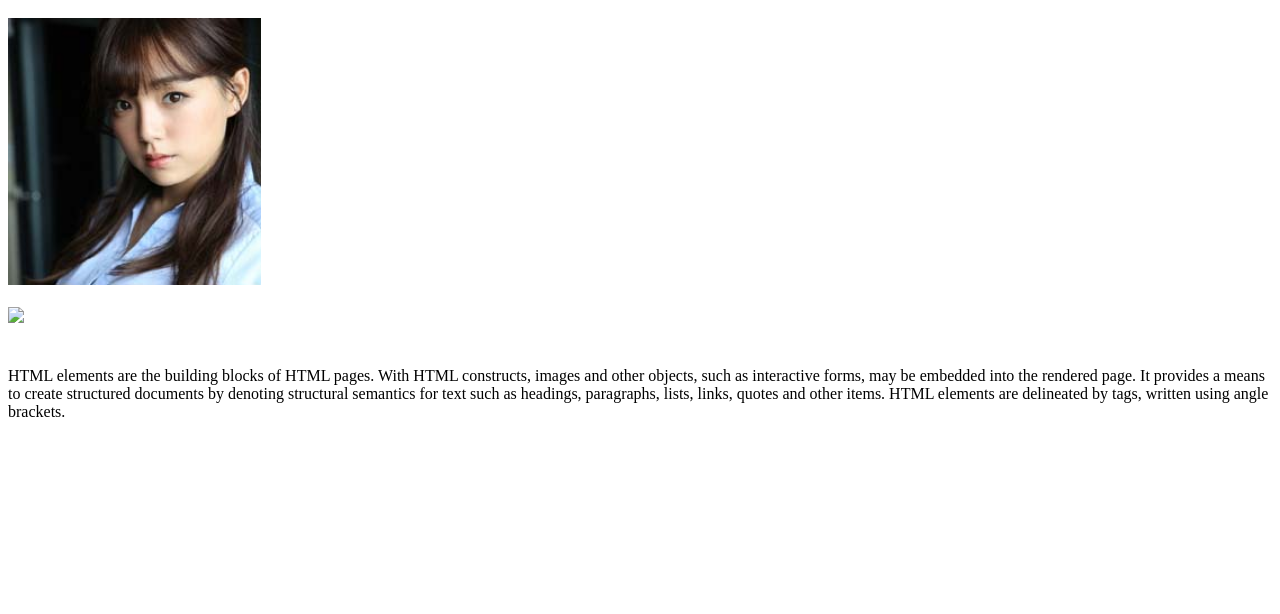
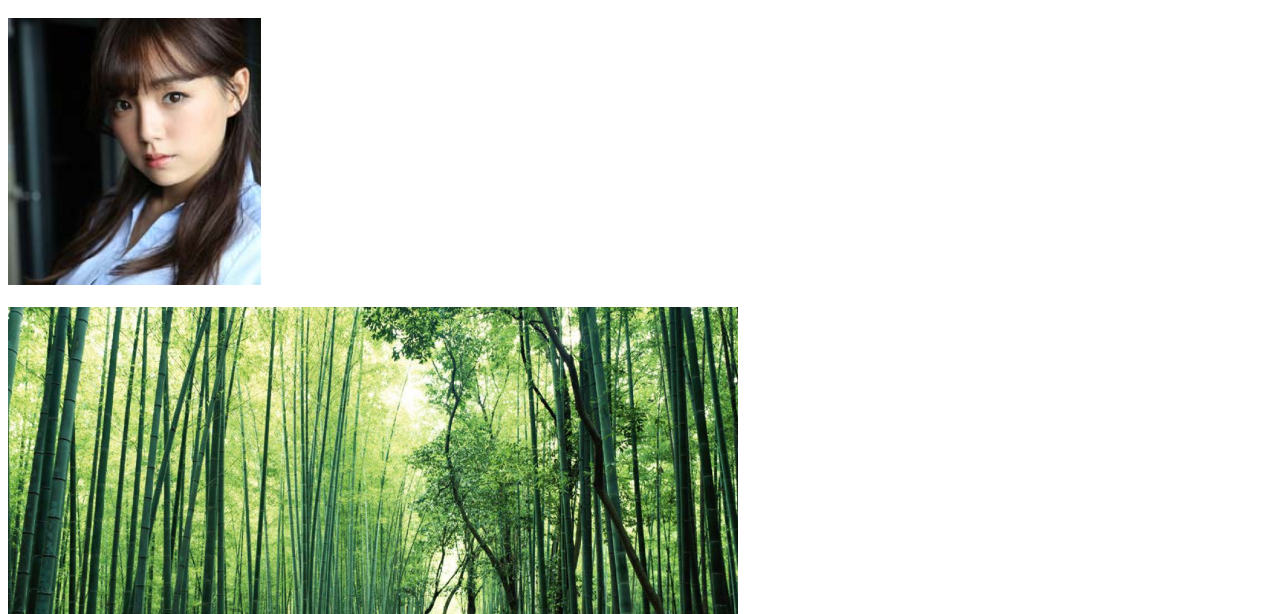
Before and after one commit to songgyoju/gyoju-box, a plain HTML site: page 1.html in a window 1280 px wide. Shown: the part 186-800 px from the top of the page. Drawn offline with Linux system fonts and the light colour scheme.

Commit message:
Add files via upload

```diff
--- a/1.html
+++ b/1.html
@@ -19,7 +19,7 @@
   <img src="shinozaki ai.jpg" width="20%">
   <br />
   <br />
-  <img src="D:\Home images\0101.jpg" />
+  <img src="healing2.png" />
   <br />
 </p><p style="margin-top:40px;">HTML elements are the building blocks of HTML pages. With HTML constructs, images and other objects, such as interactive forms, may be embedded into the rendered page. It provides a means to create structured documents by denoting structural semantics for text such as headings, paragraphs, lists, links, quotes and other items. HTML elements are delineated by tags, written using angle brackets.
   </p>
```
Also changed, not shown: healing2.png (added).
